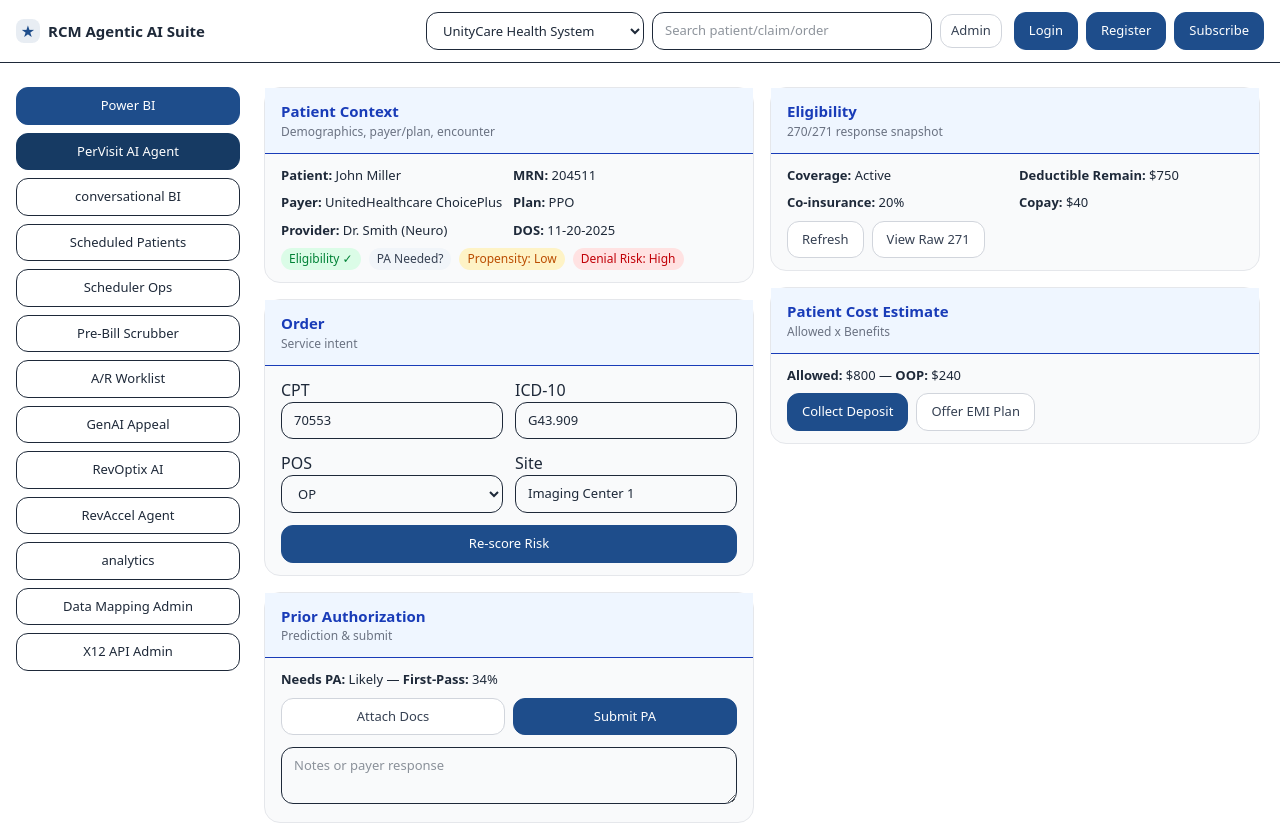
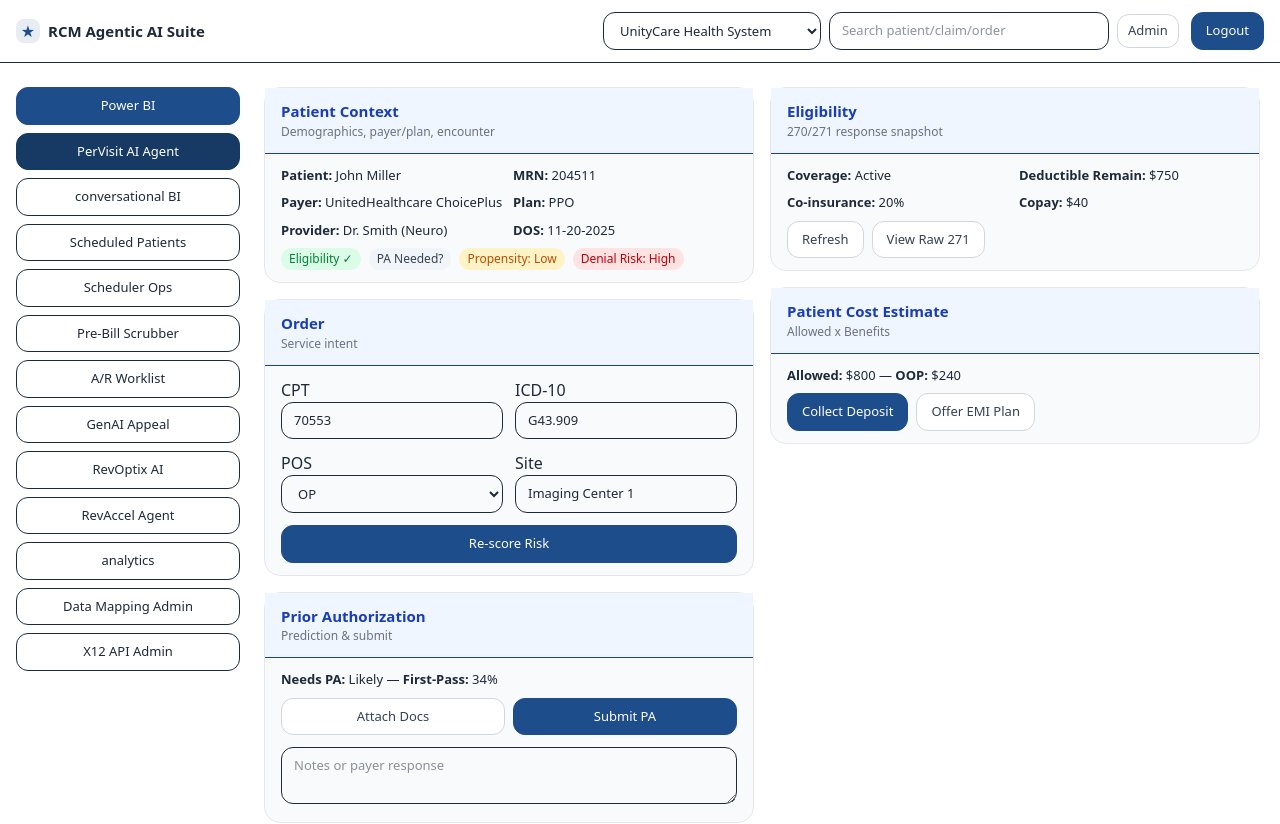
Before and after one commit to Sri2103/healthcare, a React (Vite) app: page / in a window 1280 px wide. Shown: the top 824 px of the page. Built offline with nearby package versions, Linux system fonts and the light colour scheme.

Commit message:
handle login

```diff
--- a/src/App.tsx
+++ b/src/App.tsx
@@ -17,7 +17,7 @@ import AdminApi from "./blocks/AdminApi";
 import HeaderBlock from "./blocks/Header";
 import AdminPanel from "./blocks/AdminPanel";
 import ConversationalBI from "./blocks/ConversationalBI";
-import { Link } from "react-router";
+import { Link, useNavigate } from "react-router";
 import Button from "./components/Button";
 
 function App() {
@@ -25,6 +25,12 @@ function App() {
   const [activeTab, setActiveTab] = useState("previsit");
   const [activeTenant, setActiveTenant] = useState("UnityCare Health System");
   const [search, setSearch] = useState("");
+  const navigate = useNavigate();
+
+  const isLoggedIn = localStorage.getItem("authenticated");
+  if (!isLoggedIn) {
+    navigate("/login");
+  }
   return (
     <div
       className="min-h-screen bg-white text-gray-800 flex flex-col"
--- a/src/blocks/Header.tsx
+++ b/src/blocks/Header.tsx
@@ -1,4 +1,4 @@
-import { Link } from "react-router";
+import { useNavigate } from "react-router";
 import Button from "../components/Button";
 
 function HeaderBlock({
@@ -14,6 +14,11 @@ function HeaderBlock({
   setSearch: (val: string) => void;
   setAdminPanelOpen: (val: boolean) => void;
 }) {
+  const navigate = useNavigate();
+  const handleLogout = () => {
+    localStorage.removeItem("authenticated");
+    navigate("/login");
+  };
   return (
     <header className="sticky top-0 z-30 border-b bg-white/70 backdrop-blur">
       <div className="mx-auto flex max-w-7xl items-center gap-3 px-4 py-3">
@@ -51,16 +56,17 @@ function HeaderBlock({
           </Button>
         </div>
         <div className="flex items-center gap-2">
-          <Button>
+          <Button onClick={handleLogout}>Logout</Button>
+          {/* <Button>
             <Link to={"/login"}>Login</Link>
-          </Button>
-          <Button>
+          </Button> */}
+          {/* <Button>
             <Link to={"/register"}>Register</Link>
-          </Button>
+          </Button> */}
 
-          <Button>
+          {/* <Button>
             <Link to={"/subscribe"}>Subscribe</Link>
-          </Button>
+          </Button> */}
         </div>
       </div>
     </header>
```
